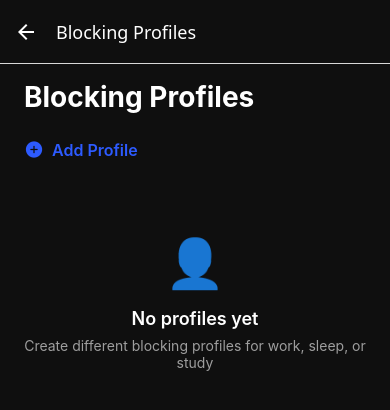
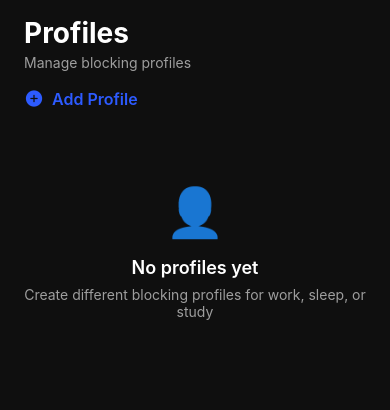
Before and after one commit to PhilippeTitan/PureBlock, a React Native app: screen /Profiles in a window 390 px wide. Shown: the top 410 px of the page. Built offline with nearby package versions, Linux system fonts and the light colour scheme.

Commit message:
Add ScreenHeader to ProfilesScreen and ScheduleScreen, hide native headers

```diff
--- a/App.tsx
+++ b/App.tsx
@@ -79,20 +79,12 @@ export default function App() {
             <Stack.Screen
               name="Profiles"
               component={ProfilesScreen}
-              options={{
-                title: 'Blocking Profiles',
-                headerStyle: { backgroundColor: COLORS.gray95 },
-                headerTintColor: COLORS.white,
-              }}
+              options={{ headerShown: false }}
             />
             <Stack.Screen
               name="Schedule"
               component={ScheduleScreen}
-              options={{
-                title: 'Schedule',
-                headerStyle: { backgroundColor: COLORS.gray95 },
-                headerTintColor: COLORS.white,
-              }}
+              options={{ headerShown: false }}
             />
             <Stack.Screen
               name="Blocker"
--- a/src/screens/ProfilesScreen.tsx
+++ b/src/screens/ProfilesScreen.tsx
@@ -3,6 +3,7 @@ import { View, Text, StyleSheet, FlatList, TouchableOpacity, Alert } from 'react
 import { useSafeAreaInsets } from 'react-native-safe-area-context';
 import { Ionicons } from '@expo/vector-icons';
 import { COLORS, SPACING } from '../theme';
+import ScreenHeader from '../components/ScreenHeader';
 import { useAppStore } from '../store/StoreContext';
 import { Profile } from '../types';
 
@@ -33,21 +34,19 @@ export default function ProfilesScreen() {
 
   return (
     <View style={styles.container}>
+      <ScreenHeader title="Profiles" subtitle="Manage blocking profiles" />
       <FlatList
         data={profiles}
         keyExtractor={(item) => item.id}
         contentContainerStyle={[
           styles.listContent,
-          { paddingTop: insets.top + SPACING.md, paddingBottom: insets.bottom + SPACING.lg }
+          { paddingBottom: insets.bottom + SPACING.lg }
         ]}
         ListHeaderComponent={
-          <View>
-            <Text style={styles.title}>Blocking Profiles</Text>
-            <TouchableOpacity style={styles.addButton} onPress={handleAdd}>
-              <Ionicons name="add-circle" size={20} color={COLORS.primary} />
-              <Text style={styles.addButtonText}>Add Profile</Text>
-            </TouchableOpacity>
-          </View>
+          <TouchableOpacity style={styles.addButton} onPress={handleAdd}>
+            <Ionicons name="add-circle" size={20} color={COLORS.primary} />
+            <Text style={styles.addButtonText}>Add Profile</Text>
+          </TouchableOpacity>
         }
         ListEmptyComponent={
           <View style={styles.emptyState}>
@@ -86,12 +85,6 @@ const styles = StyleSheet.create({
   },
   listContent: {
     paddingHorizontal: SPACING.lg,
-  },
-  title: {
-    fontSize: 28,
-    fontWeight: 'bold',
-    color: COLORS.white,
-    marginBottom: SPACING.lg,
   },
   addButton: {
     flexDirection: 'row',
--- a/src/screens/ScheduleScreen.tsx
+++ b/src/screens/ScheduleScreen.tsx
@@ -3,6 +3,7 @@ import { View, Text, StyleSheet, FlatList, TouchableOpacity } from 'react-native
 import { useSafeAreaInsets } from 'react-native-safe-area-context';
 import { Ionicons } from '@expo/vector-icons';
 import { COLORS, SPACING } from '../theme';
+import ScreenHeader from '../components/ScreenHeader';
 import { useAppStore } from '../store/StoreContext';
 import { getDayName } from '../utils';
 
@@ -12,16 +13,14 @@ export default function ScheduleScreen() {
 
   return (
     <View style={styles.container}>
+      <ScreenHeader title="Schedule" subtitle="Time-based blocking rules" />
       <FlatList
         data={schedules}
         keyExtractor={(item) => item.id}
         contentContainerStyle={[
           styles.listContent,
-          { paddingTop: insets.top + SPACING.md, paddingBottom: insets.bottom + SPACING.lg }
+          { paddingBottom: insets.bottom + SPACING.lg }
         ]}
-        ListHeaderComponent={
-          <Text style={styles.title}>Schedule</Text>
-        }
         ListEmptyComponent={
           <View style={styles.emptyState}>
             <Text style={styles.emptyIcon}>📅</Text>
@@ -56,12 +55,6 @@ const styles = StyleSheet.create({
   },
   listContent: {
     paddingHorizontal: SPACING.lg,
-  },
-  title: {
-    fontSize: 28,
-    fontWeight: 'bold',
-    color: COLORS.white,
-    marginBottom: SPACING.lg,
   },
   emptyState: {
     alignItems: 'center',
```
